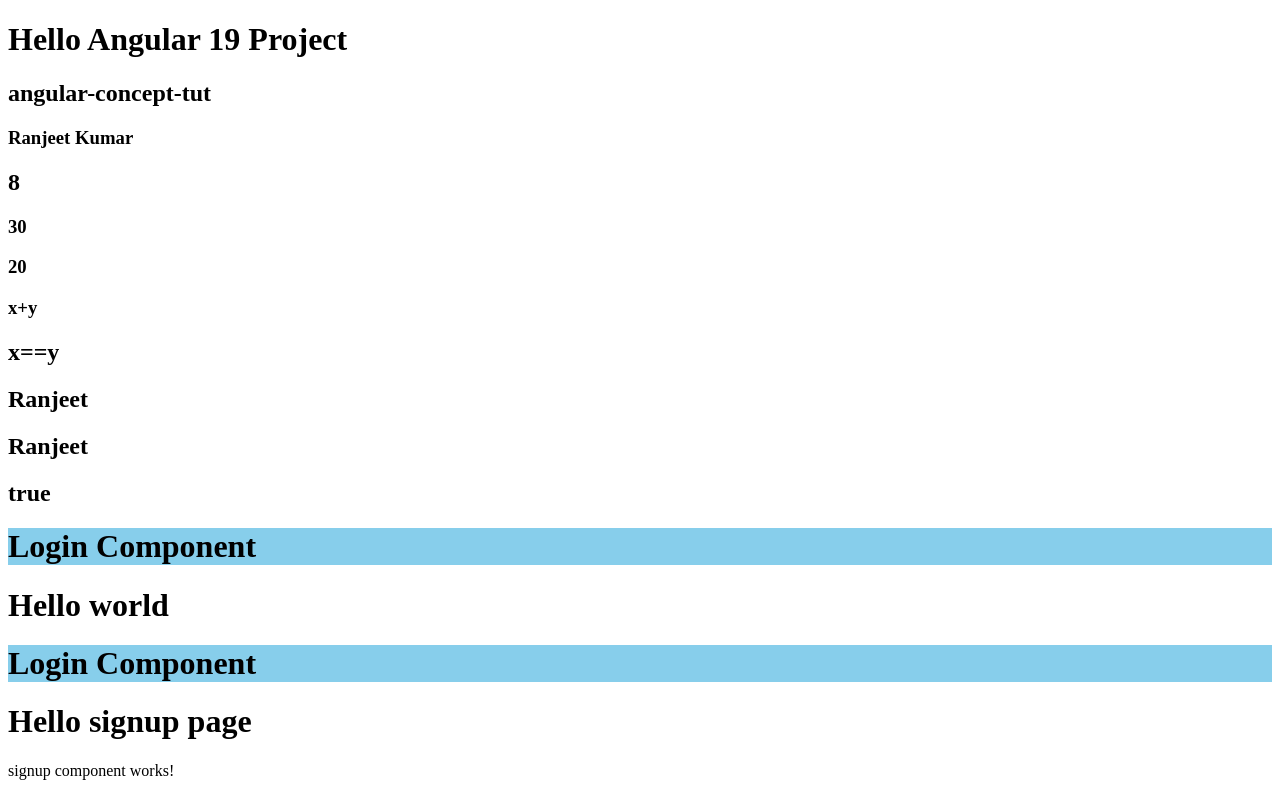
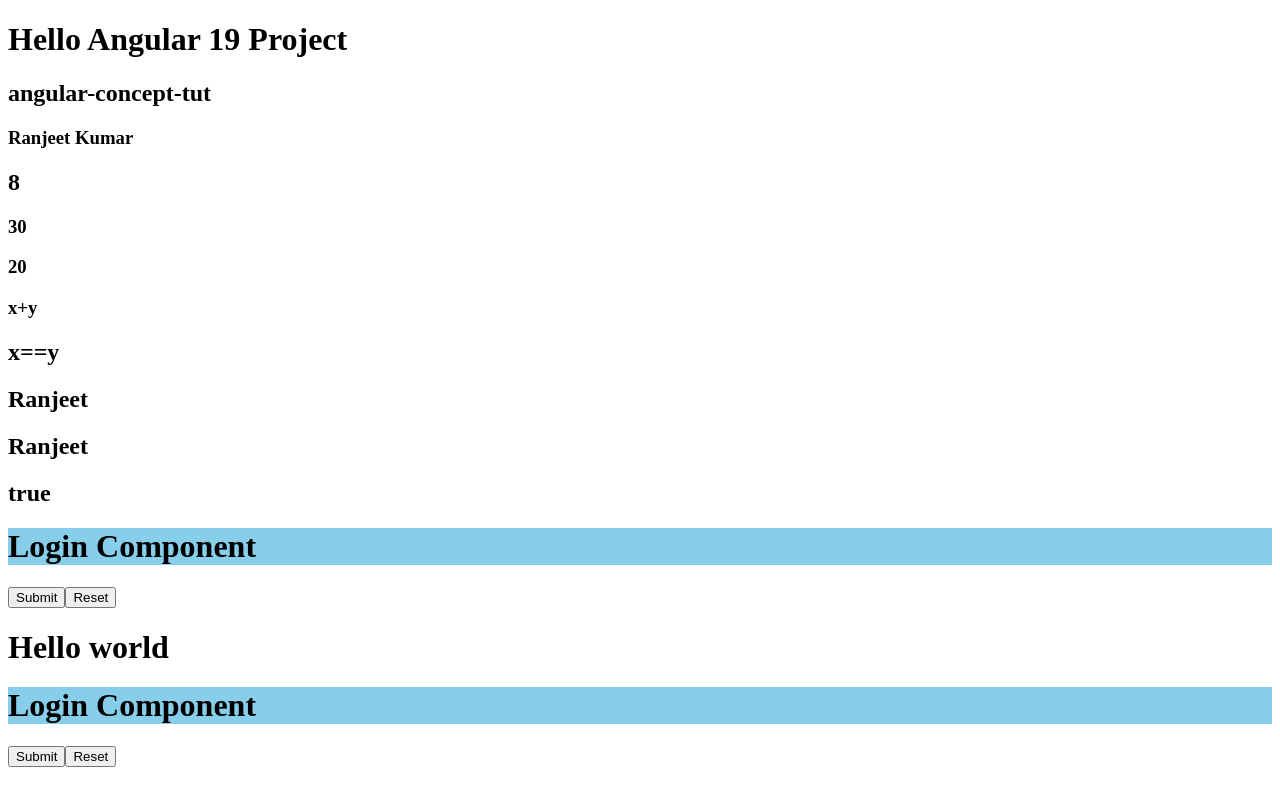
Before and after one commit to Ranjeetkr715/Angular_Concept, an Angular app in the folder angular-concept-tut/: page / in a window 1280 px wide. Shown: the top 793 px of the page. Built offline with nearby package versions, Linux system fonts and the light colour scheme.

Commit message:
Angular function call

```diff
--- a/angular-concept-tut/src/app/login/login.component.html
+++ b/angular-concept-tut/src/app/login/login.component.html
@@ -1 +1,3 @@
 <h1 style="background-color : skyblue;">Login Component </h1>
+<button type="submit" (click)="handleClickEvent()">Submit</button>
+<button type="reset" (click)="otherClickEvent()">Reset</button>
--- a/angular-concept-tut/src/app/login/login.component.ts
+++ b/angular-concept-tut/src/app/login/login.component.ts
@@ -8,4 +8,15 @@
 })
 export class LoginComponent {
 
+  handleClickEvent(){
+    alert("function called");
+    console.log("print function called")
+    this.otherClickEvent();
+    }
+
+    otherClickEvent(){
+      alert("reset button");
+      console.log("reset the data")
+      }
+
 }
```
